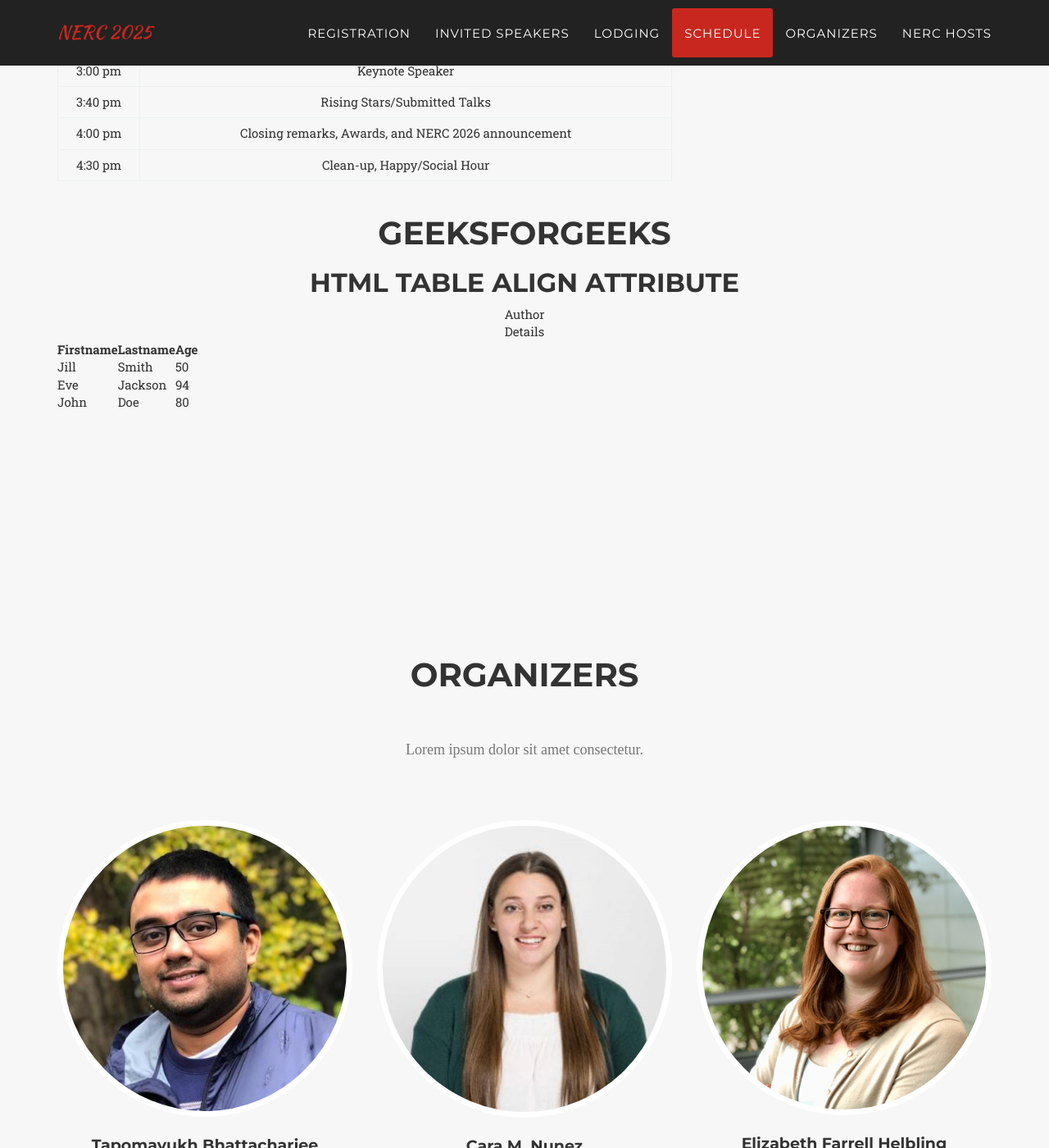
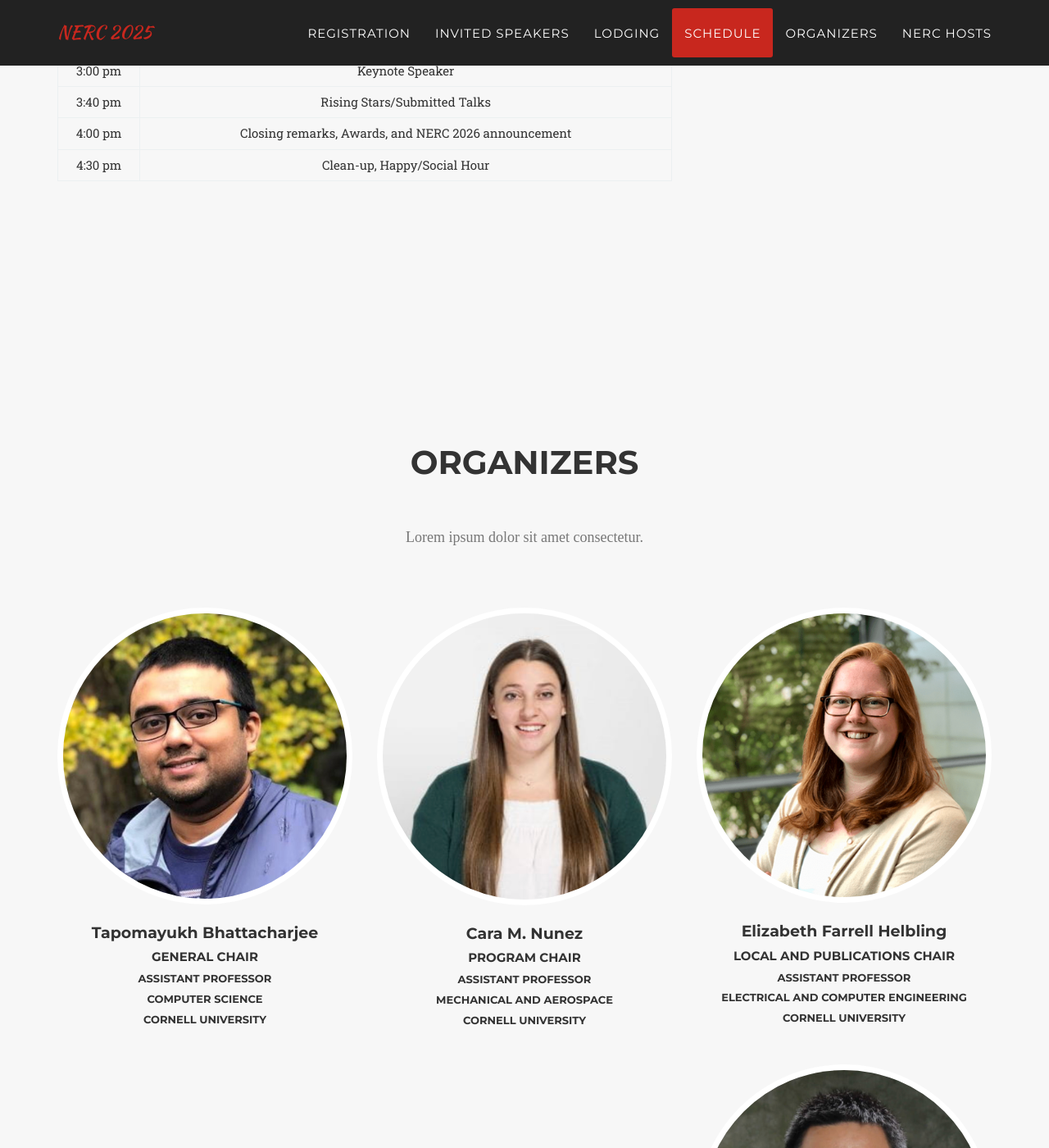
Before and after one commit to Cornell-Tech-AIRLab/cornell2025.nerc.io, a Jekyll site: the page built from index.html, in a window 1280 px wide and 1400 px high, scrolled down 4786 px. Shown: the whole window at 82% size. Built offline with Jekyll 4.4.1, drawn with Linux system fonts in a browser that asks for light colours; some web fonts are replaced.

Commit message:
removed table

```diff
--- a/_includes/schedule.html
+++ b/_includes/schedule.html
@@ -135,41 +135,5 @@
         </table>
       </div>
     </div>
-
-    <style>
-      h1,
-        h2 {
-            text-align: center;
-        }
-        </style>
-    <body>
-    <h1 style="green">
-      GeeksforGeeks
-    </h1>
-    <h2>HTML table align Attribute</h2>
-    <table align="center" border="1">
-      <caption>Author Details</caption>
-      <table class="center">
-        <tr>
-          <th>Firstname</th>
-          <th>Lastname</th>
-          <th>Age</th>
-        </tr>
-        <tr>
-          <td>Jill</td>
-          <td>Smith</td>
-          <td>50</td>
-        </tr>
-        <tr>
-          <td>Eve</td>
-          <td>Jackson</td>
-          <td>94</td>
-        </tr>
-        <tr>
-          <td>John</td>
-          <td>Doe</td>
-          <td>80</td>
-        </tr>
-    </table>
   </div>
 </section>
```
